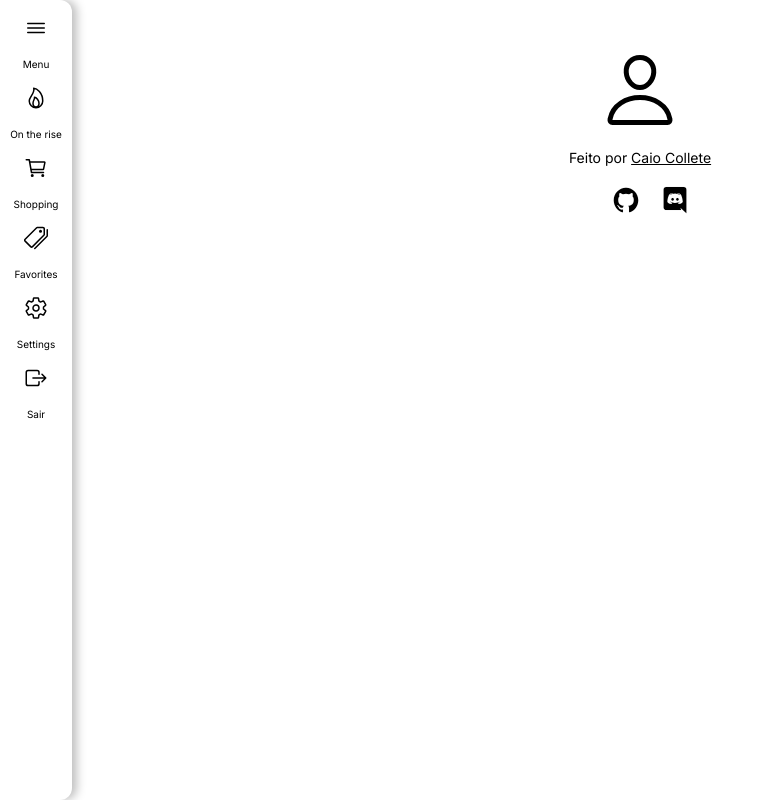
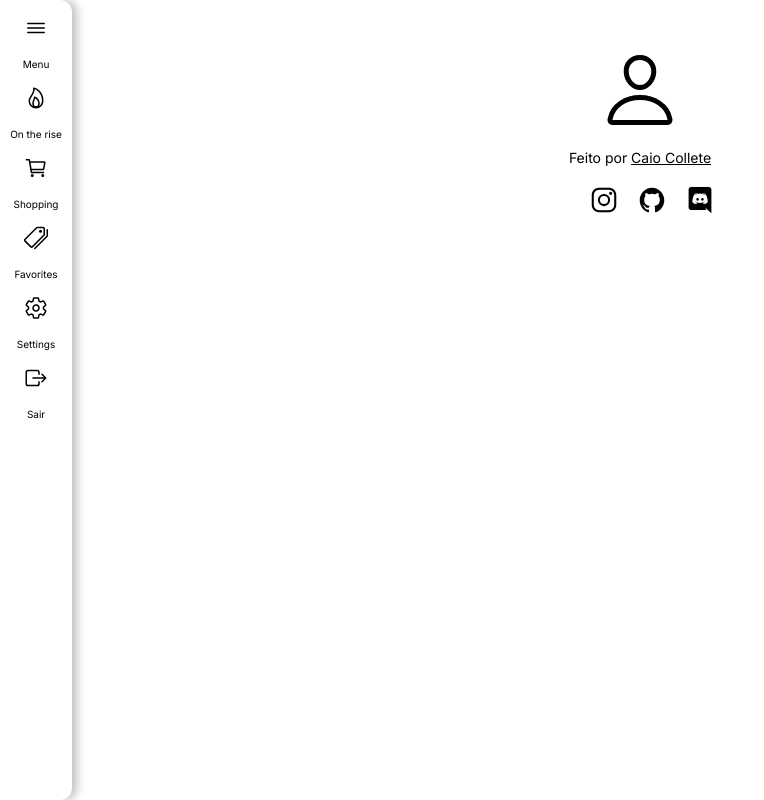
Before and after one commit to caiocollete/sidebar-desafio5, a plain HTML site: page index.html in a window 1280 px wide. Shown: the whole page, without its empty margins (0-764 px from the left). Drawn offline with nearby package versions, Linux system fonts and the light colour scheme.

Commit message:
Atualizar o index.html

```diff
--- a/index.html
+++ b/index.html
@@ -34,7 +34,7 @@
             <p>Feito por <a href="https://github.com/caiocollete">Caio Collete</a></p>
 
             <div class="midias">
-                <a href="https://instagram.com/caiocollete/" target="><ion-icon name="logo-instagram"></ion-icon></a>
+                <a href="https://instagram.com/caiocollete/" target="_blank"><ion-icon name="logo-instagram"></ion-icon></a>
                 <a href="https://github.com/caiocollete" target="_blank"><ion-icon name="logo-github"></ion-icon></a>
                 <a href="https://discord.gg/eTGHbKaQ4m" target="_blank"><ion-icon name="logo-discord" class="iconsCreditos" ></ion-icon>
                 </a>
```
